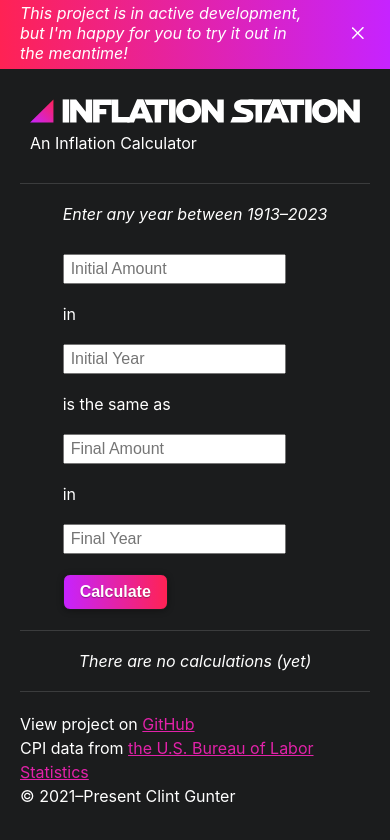
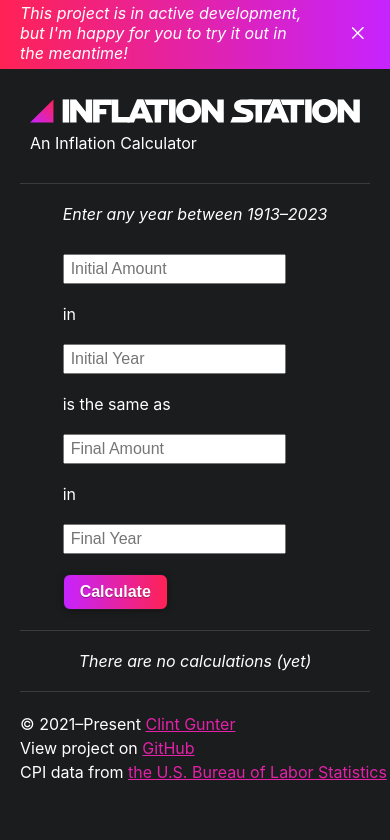
Before and after one commit to futureclint/inflation-station-2, a React (Create React App) app: page / in a window 390 px wide. Shown: the top 840 px of the page. Built offline with nearby package versions, Linux system fonts and the light colour scheme.

Commit message:
Added better layout to footer

```diff
--- a/src/components/Footer.jsx
+++ b/src/components/Footer.jsx
@@ -1,9 +1,13 @@
 function Footer() {
   return (
   <footer>
-    <span>View project on <a href="https://github.com/futureclint/inflation-station-2">GitHub</a></span>
-    <span>CPI data from <a href="https://www.bls.gov/cpi/data.htm">the U.S. Bureau of Labor Statistics</a></span>
-    <span>&copy; 2021&ndash;Present Clint Gunter</span>
+    <section>
+      <span>&copy; 2021&ndash;Present <a href="https://clint.io">Clint Gunter</a></span>
+    </section>
+    <section>
+      <span>View project on <a href="https://github.com/futureclint/inflation-station-2">GitHub</a></span>
+      <span>CPI data from <a href="https://www.bls.gov/cpi/data.htm">the U.S. Bureau of Labor Statistics</a></span>
+    </section>
   </footer>
 );
 }
--- a/src/css/main.css
+++ b/src/css/main.css
@@ -193,10 +193,29 @@ header .subtitle {
 }
 
 footer {
+  display: flex;
+  flex-direction: row;
+  justify-content: space-between;
   padding: 0 20px;
+  margin-bottom: 20px;
+}
+@media (max-width: 640px) {
+  footer {
+    flex-direction: column;
+  }
+}
+
+footer section:last-child span {
+  text-align: right;
+}
+@media (max-width: 640px) {
+  footer section:last-child span {
+    text-align: left;
+  }
 }
 
 footer span {
   display: block;
   line-height: 1.5em;
+  white-space: nowrap;
 }
--- a/src/scss/footer.scss
+++ b/src/scss/footer.scss
@@ -1,7 +1,23 @@
 footer {
+  display: flex;
+  flex-direction: row;
+  justify-content: space-between;
   padding: 0 20px;
+  margin-bottom: 20px;
+  @include width-640 {
+    flex-direction: column;
+  }
+}
+footer section {
+  &:last-child span{
+    text-align: right;
+    @include width-640 {
+      text-align: left;
+    }
+  }
 }
 footer span {
   display: block;
   line-height: 1.5em;
+  white-space: nowrap;
 }
```
Also changed, not shown: src/scss/breakpoints.scss (+7 -0 lines).
